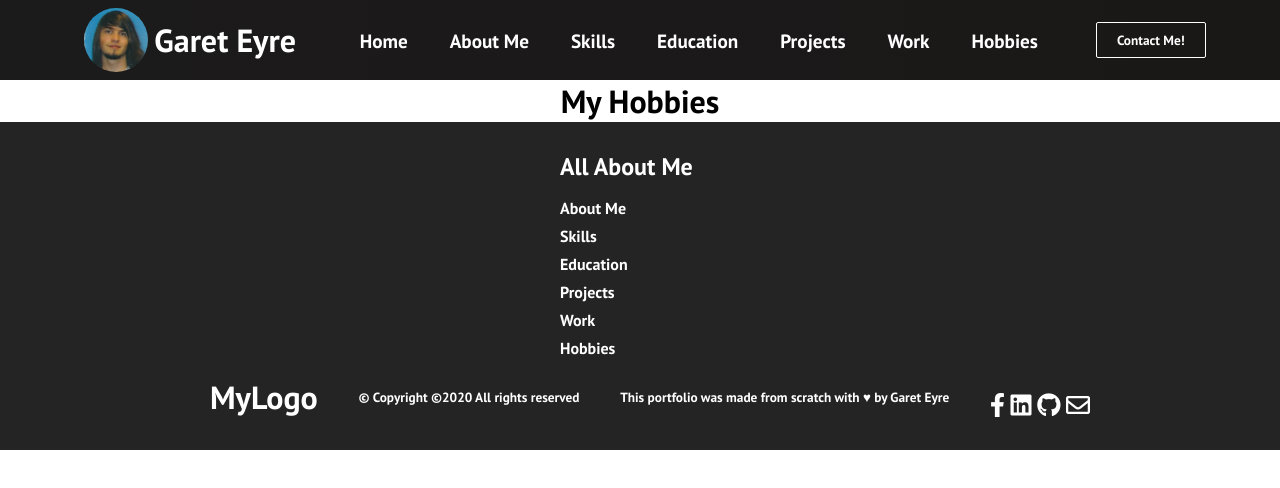
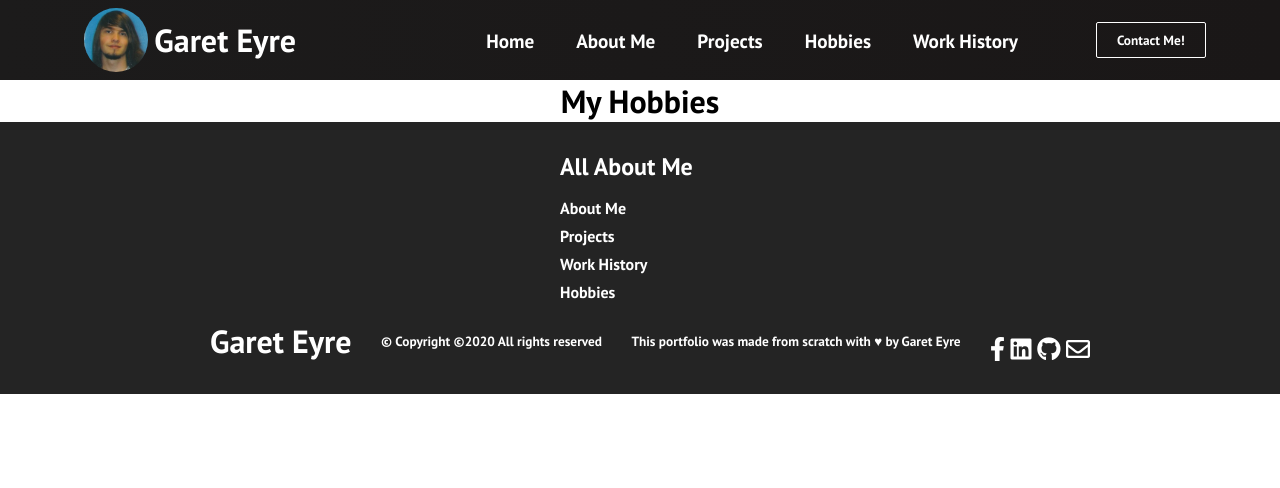
Before and after one commit to Excelsies/DigitalPortfolio, a React (Create React App) app in the folder Website/digital-portfolio/: page /DigitalPortfolio/hobbies in a window 1280 px wide. Shown: the top 488 px of the page. Built offline with nearby package versions, Linux system fonts and the light colour scheme.

Commit message:
Added a function to scroll to top of page

```diff
--- a/Website/digital-portfolio/src/App.js
+++ b/Website/digital-portfolio/src/App.js
@@ -1,33 +1,32 @@
 import React from 'react';
 import './App.css';
 import Navbar from './components/Navbar';
-import {BrowserRouter as Router, Switch, Route} from 'react-router-dom';
+import {BrowserRouter as Router, Route} from 'react-router-dom';
 import Home from './components/pages/Home';
 import About from './components/pages/AboutMe';
-import Education from './components/pages/Education';
 import Project from './components/pages/Projects';
-import Skills from './components/pages/Skills';
 import Work from './components/pages/Work';
 import Contact from './components/pages/ContactMe';
 import Hobbies from './components/pages/Hobbies';
 import Footer from './components/Footer';
+import ScrollIntoView from './components/ScrollIntoView'
 
 function App() {
   return (
     <>
       <Router>
         <Navbar />
+        <ScrollIntoView>
           <switch>
             <Route path='/DigitalPortfolio' exact component=
             {Home}/>
             <Route path='/DigitalPortfolio/about' component={About} />
-          <Route path='/DigitalPortfolio/education' component={Education} />
             <Route path='/DigitalPortfolio/projects' component={Project} />
-          <Route path='/DigitalPortfolio/skills' component={Skills} />
-          <Route path='/DigitalPortfolio/work' component={Work} />
+            <Route path='/DigitalPortfolio/work-history' component={Work} />
             <Route path='/DigitalPortfolio/contact-me' component={Contact} />
             <Route path='/DigitalPortfolio/hobbies' component={Hobbies} />
           </switch>
+        </ScrollIntoView>
         <Footer />
       </Router>
     </>
--- a/Website/digital-portfolio/src/components/Cards.js
+++ b/Website/digital-portfolio/src/components/Cards.js
@@ -21,31 +21,19 @@ function Cards() {
               label='Projects'
               path='/DigitalPortfolio/projects'
             />
+          </ul>
+          <ul className='cards__items'>
             <CardItem
               src='images/img-hobbies.jpg'
               text='Check out what Garet likes to do when he is not hard at work'
               label='Hobbies'
               path='/DigitalPortfolio/hobbies'
             />
-          </ul>
-          <ul className='cards__items'>
-            <CardItem
-              src='images/img-skills.jpg'
-              text='Take a trip through the skills I have obtained throughout my life'
-              label='Skills'
-              path='/DigitalPortfolio/skills'
-            />
-            <CardItem
-              src='images/img-Education.jpg'
-              text='Learn about the formal education I have received'
-              label='Education'
-              path='/DigitalPortfolio/education'
-            />
             <CardItem
               src='images/img-work.jpg'
               text='Find out all about my work history!'
-              label='Work'
-              path='/DigitalPortfolio/work'
+              label='Work History'
+              path='/DigitalPortfolio/work-history'
             />
             <CardItem
               src='images/img-contact.jpg'
--- a/Website/digital-portfolio/src/components/Footer.js
+++ b/Website/digital-portfolio/src/components/Footer.js
@@ -10,10 +10,8 @@ function Footer() {
                     <div className='footer-link-items'>
                         <h2>All About Me</h2>
                         <Link to='/DigitalPortfolio/about'>About Me</Link>
-                        <Link to='/DigitalPortfolio/skills'>Skills</Link>
-                        <Link to='/DigitalPortfolio/education'>Education</Link>
                         <Link to='/DigitalPortfolio/projects'>Projects</Link>
-                        <Link to='/DigitalPortfolio/work'>Work</Link>
+                        <Link to='/DigitalPortfolio/work-history'>Work History</Link>
                         <Link to='/DigitalPortfolio/hobbies'>Hobbies</Link>
                     </div>
                 </div>
@@ -22,7 +20,7 @@ function Footer() {
                 <div className='social-media-wrap'>
                     <div className='footer-logo'>
                         <Link to='/DigitalPortfolio/' className='social-logo'>
-                            MyLogo
+                            Garet Eyre
                         </Link>
                     </div>
                     <small className='website-rights'>© Copyright ©2020 All rights reserved</small>
--- a/Website/digital-portfolio/src/components/Navbar.js
+++ b/Website/digital-portfolio/src/components/Navbar.js
@@ -47,28 +47,18 @@ function Navbar() {
                             </Link>
                         </li>
                         <li className='nav-item'>
-                            <Link to='/DigitalPortfolio/skills' className='nav-links' onClick={closeMobileMenu}>
-                                Skills
-                            </Link>
-                        </li>
-                        <li className='nav-item'>
-                            <Link to='/DigitalPortfolio/education' className='nav-links' onClick={closeMobileMenu}>
-                                Education
-                            </Link>
-                        </li>
-                        <li className='nav-item'>
                             <Link to='/DigitalPortfolio/projects' className='nav-links' onClick={closeMobileMenu}>
                                 Projects
                             </Link>
                         </li>
                         <li className='nav-item'>
-                            <Link to='/DigitalPortfolio/work' className='nav-links' onClick={closeMobileMenu}>
-                                Work
+                            <Link to='/DigitalPortfolio/hobbies' className='nav-links' onClick={closeMobileMenu}>
+                                Hobbies
                             </Link>
                         </li>
                         <li className='nav-item'>
-                            <Link to='/DigitalPortfolio/hobbies' className='nav-links' onClick={closeMobileMenu}>
-                                Hobbies
+                            <Link to='/DigitalPortfolio/work-history' className='nav-links' onClick={closeMobileMenu}>
+                                Work History
                             </Link>
                         </li>
                         <li className='nav-item'>
--- /dev/null
+++ b/Website/digital-portfolio/src/components/ScrollIntoView.js
@@ -0,0 +1,14 @@
+import {PureComponent} from "react";
+import {withRouter} from "react-router-dom"
+
+class ScrollIntoView extends PureComponent {
+    componentDidMount = () => window.scrollTo(0, 0);
+
+    componentDidUpdate = prevProps => {
+        if(this.props.location !== prevProps.location) window.scrollTo(0, 0);
+    };
+
+    render = () => this.props.children;
+}
+
+export default withRouter(ScrollIntoView);
```
Also changed, not shown: Website/digital-portfolio/public/images/img-Education.jpg (deleted), Website/digital-portfolio/public/images/img-skills.jpg (deleted). Lines whose indentation alone changed are shown as unchanged.
